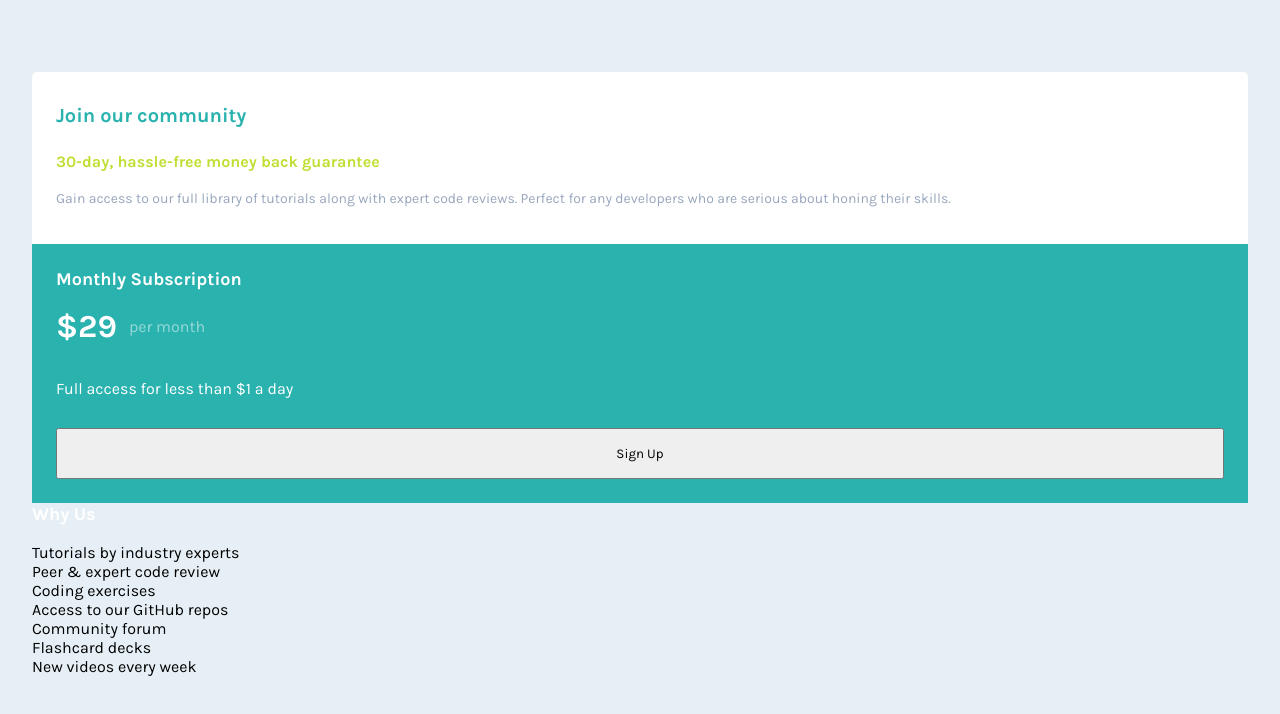
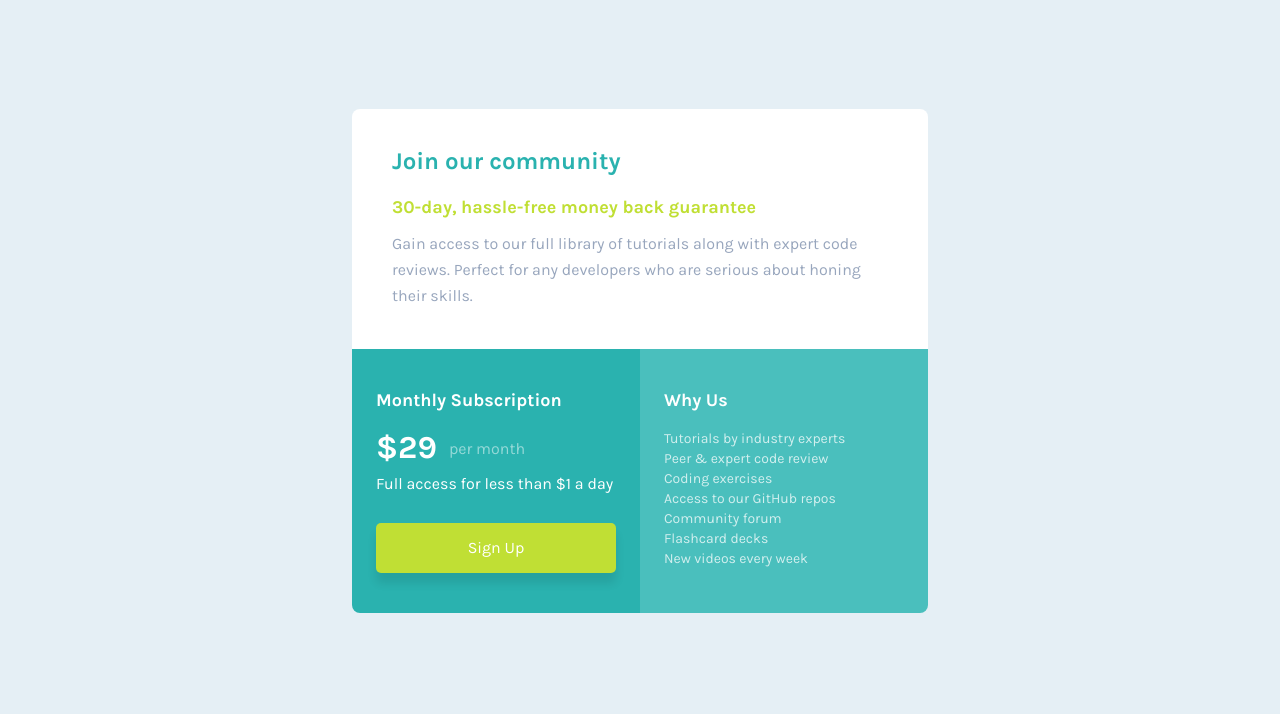
Before and after one commit to JpOff01/Price-component, a plain HTML site: page index.html in a window 1280 px wide. Drawn offline with Linux system fonts and the light colour scheme.

Commit message:
projeto feito

```diff
--- a/CSS/main.css
+++ b/CSS/main.css
@@ -1,9 +1,9 @@
 .superior {
     padding-inline: 1.5rem;
     padding-block: 2rem;
+    background-color: white;
     border-top-left-radius: 5px;
     border-top-right-radius: 5px;
-    background-color: white;
 }
 
 .superior p:nth-of-type(1) {
@@ -43,7 +43,7 @@
     opacity: 0.5;
 }
 
-.esquerda p {
+.esquerda > p {
     color: white;
     line-height: 1.625rem;
     margin-bottom: 1.625rem;
@@ -52,5 +52,24 @@
 .esquerda button {
     padding-block: 1rem;
     width: 100%;
-    asda
+    color: white;
+    font-size: 1rem;
+    line-height: 1.125rem;
+    border: none;
+    background-color: var(--Bright-Yellow);
+    border-radius: 5px;
+    box-shadow: 0px 10px 10px rgba(0, 0, 0, 0.0973011);
 }
+
+.direita {
+    background-color: var(--Light-cyan);
+    padding: 1.5rem;
+    border-radius: 0 0 5px 5px;
+}
+
+.direita p {
+    line-height: 1.25rem;
+    color: white;
+    font-size: 0.875rem;
+    opacity: 0.75;
+}
--- /dev/null
+++ b/CSS/responsivity.css
@@ -0,0 +1,47 @@
+@media (min-width: 650px){
+    .inferior{
+        display: flex;
+    }
+
+    .superior {
+        border-radius: 8px 8px 0 0;
+        padding: 2.5rem;
+    }
+
+    .superior p:nth-of-type(1) {
+        font-size: 1.125rem;
+    }
+
+    .superior p:nth-of-type(2) {
+        font-size: 1rem;
+    }
+
+    .esquerda {
+        border-radius: 0 0 0 8px;
+    }
+
+    .direita {
+        border-radius: 0 0 8px 0;
+    }
+
+    .esquerda, .direita {
+        width: 100%;
+        padding-block: 2.5rem;
+    }
+
+    body {
+        min-height: 650px;
+        display: flex;
+        justify-content: center;
+        align-items: center;
+    }
+
+    main {
+        max-width: 40rem;
+        padding: none;
+    }
+
+    h1 {
+        font-size: 1.5rem;
+    }
+}
--- a/style.css
+++ b/style.css
@@ -1,4 +1,5 @@
 @import url(./CSS/color.css);
 @import url(./CSS/global.css);
 @import url(./CSS/main.css);
+@import url(./CSS/responsivity.css);
 @import url('https://fonts.googleapis.com/css2?family=Karla:wght@400;700&display=swap');
```
